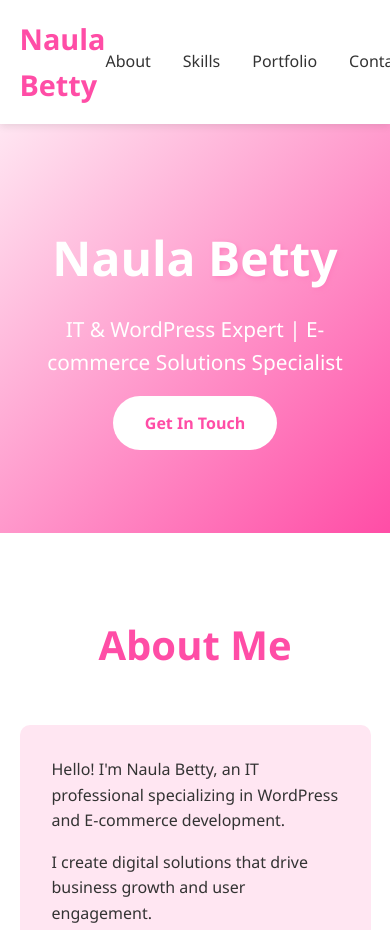
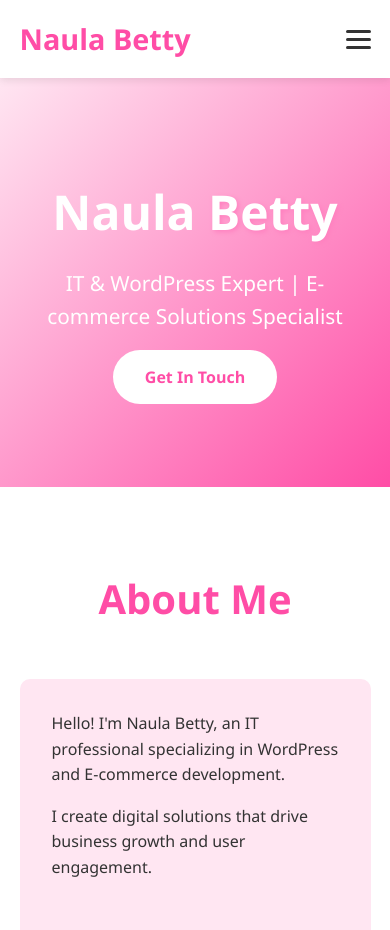
Before and after one commit to rambill/mugasha, a plain HTML site: page index.html in a window 390 px wide. Shown: the top 930 px of the page. Drawn offline with Linux system fonts and the light colour scheme.

Commit message:
Update index.html

```diff
--- a/index.html
+++ b/index.html
@@ -27,6 +27,7 @@
             line-height: 1.6;
         }
 
+        /* Header */
         header {
             background-color: var(--bg-color);
             padding: 1rem 5%;
@@ -62,6 +63,35 @@
             color: var(--primary-color);
         }
 
+        /* Hamburger */
+        .hamburger {
+            display: none;
+            flex-direction: column;
+            gap: 5px;
+            cursor: pointer;
+        }
+
+        .hamburger span {
+            width: 25px;
+            height: 3px;
+            background-color: var(--text-dark);
+            border-radius: 3px;
+            transition: all 0.3s ease;
+        }
+
+        .hamburger.active span:nth-child(1) {
+            transform: translateY(8px) rotate(45deg);
+        }
+
+        .hamburger.active span:nth-child(2) {
+            opacity: 0;
+        }
+
+        .hamburger.active span:nth-child(3) {
+            transform: translateY(-8px) rotate(-45deg);
+        }
+
+        /* Hero */
         .hero {
             background: linear-gradient(135deg, var(--accent-color) 0%, var(--primary-color) 100%);
             padding: 6rem 5%;
@@ -110,6 +140,7 @@
             color: var(--primary-color);
         }
 
+        /* About */
         .about-content {
             display: flex;
             flex-wrap: wrap;
@@ -129,6 +160,7 @@
             margin-bottom: 1rem;
         }
 
+        /* Skills */
         .skills-grid {
             display: grid;
             grid-template-columns: repeat(auto-fit, minmax(250px, 1fr));
@@ -148,6 +180,7 @@
             color: var(--primary-color);
         }
 
+        /* Portfolio */
         .portfolio-grid {
             display: grid;
             grid-template-columns: repeat(auto-fit, minmax(300px, 1fr));
@@ -172,6 +205,7 @@
             padding: 2rem 0;
         }
 
+        /* Contact */
         .contact-info {
             display: flex;
             flex-wrap: wrap;
@@ -201,18 +235,39 @@
             text-decoration: none;
         }
 
+        /* Responsive */
         @media(max-width:768px) {
+            nav ul {
+                position: fixed;
+                left: -100%;
+                top: 0;
+                height: 100vh;
+                width: 100%;
+                flex-direction: column;
+                justify-content: center;
+                align-items: center;
+                background-color: var(--bg-color);
+                transition: 0.3s;
+                gap: 2rem;
+                z-index: 999;
+            }
+
+            nav ul.active {
+                left: 0;
+            }
+
+            .hamburger {
+                display: flex;
+            }
+
             .about-content {
                 flex-direction: column;
             }
-            .skills-grid {
+
+            .skills-grid,
+            .portfolio-grid,
+            .contact-info {
                 grid-template-columns: 1fr;
-            }
-            .portfolio-grid {
-                grid-template-columns: 1fr;
-            }
-            .contact-info {
-                flex-direction: column;
             }
         }
     </style>
@@ -223,12 +278,17 @@
     <header>
         <div class="logo">Naula Betty</div>
         <nav>
-            <ul>
+            <ul id="nav-links">
                 <li><a href="#about">About</a></li>
                 <li><a href="#skills">Skills</a></li>
                 <li><a href="#portfolio">Portfolio</a></li>
                 <li><a href="#contact">Contact</a></li>
             </ul>
+            <div class="hamburger" id="hamburger">
+                <span></span>
+                <span></span>
+                <span></span>
+            </div>
         </nav>
     </header>
 
@@ -336,6 +396,16 @@
             <a href="#">Twitter</a>
         </div>
     </footer>
+
+    <script>
+        const hamburger = document.getElementById('hamburger');
+        const navLinks = document.getElementById('nav-links');
+
+        hamburger.addEventListener('click', () => {
+            hamburger.classList.toggle('active');
+            navLinks.classList.toggle('active');
+        });
+    </script>
 </body>
 
 </html>
```
